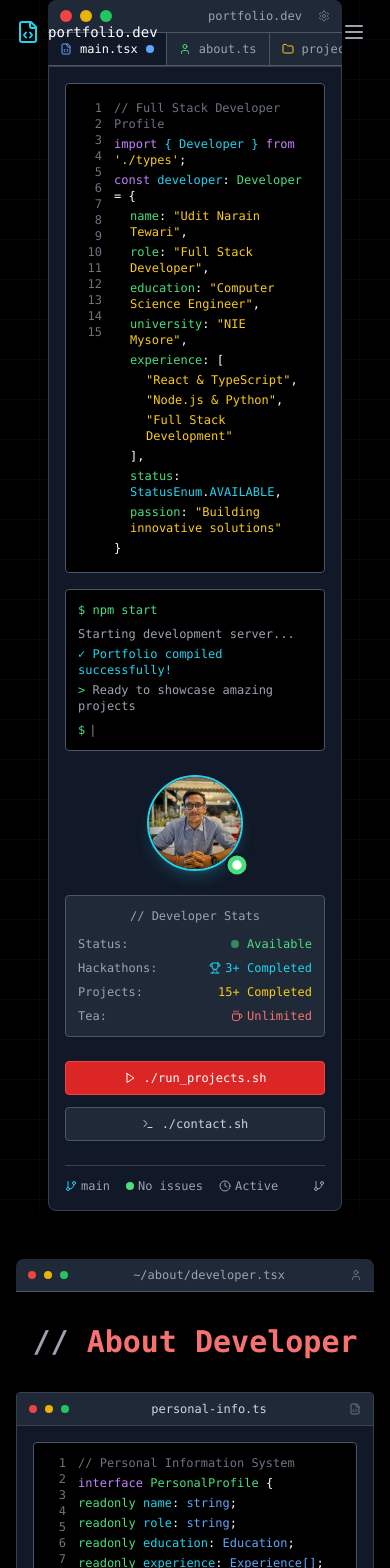
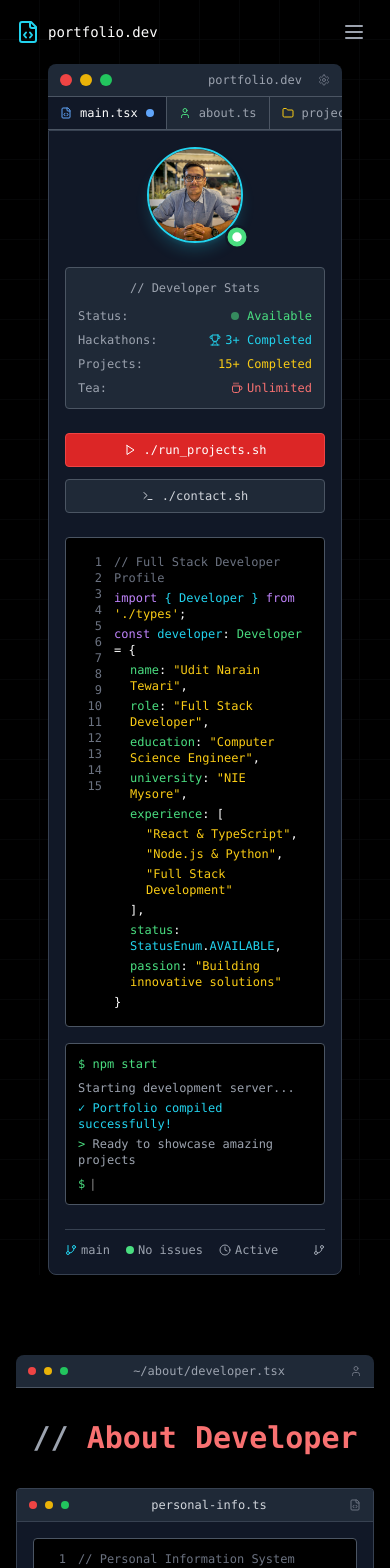
Before and after one commit to udit2002-c/porfolio2, a React (Vite) app: page / in a window 390 px wide. Shown: the top 1568 px of the page. Built offline with nearby package versions, Linux system fonts and the light colour scheme.

Commit message:
fixed overlap

```diff
--- a/package.json
+++ b/package.json
@@ -54,6 +54,7 @@
     "react-day-picker": "^8.10.1",
     "react-dom": "^18.3.1",
     "react-hook-form": "^7.53.0",
+    "react-icons": "^5.5.0",
     "react-resizable-panels": "^2.1.3",
     "react-router-dom": "^6.26.2",
     "react-type-animation": "^3.2.0",
--- a/src/components/About.tsx
+++ b/src/components/About.tsx
@@ -3,7 +3,7 @@ import { Mail, Phone, MapPin, GraduationCap, FileCode, User, BookOpen, Calendar,
 
 export const About = () => {
   return (
-    <section id="about" className="py-12 sm:py-20 relative overflow-hidden bg-black">
+    <section id="about" className="pt-20 pb-12 sm:pt-24 sm:pb-20 relative overflow-hidden bg-black">
       <div className="container mx-auto px-4 sm:px-6 lg:px-8 relative z-10">
         <motion.div
           initial={{ opacity: 0, y: 30 }}
--- a/src/components/Achievements.tsx
+++ b/src/components/Achievements.tsx
@@ -51,7 +51,7 @@ export const Achievements = () => {
   };
 
   return (
-    <section id="achievements" className="py-20 relative overflow-hidden bg-black">
+    <section id="achievements" className="pt-20 pb-20 sm:pt-24 relative overflow-hidden bg-black">
       <div className="container mx-auto px-4 relative z-10">
         <motion.div
           initial={{ opacity: 0, y: 30 }}
--- a/src/components/Contact.tsx
+++ b/src/components/Contact.tsx
@@ -86,7 +86,7 @@ export const Contact = () => {
   };
 
   return (
-    <section id="contact" className="py-20 relative overflow-hidden bg-black">
+    <section id="contact" className="pt-20 pb-20 sm:pt-24 relative overflow-hidden bg-black">
       <div className="container mx-auto px-4 max-w-6xl relative z-10">
         <motion.div
           initial={{ opacity: 0, y: 20 }}
--- a/src/components/Experience.tsx
+++ b/src/components/Experience.tsx
@@ -56,7 +56,7 @@ export const Experience = () => {
   ];
 
   return (
-    <section id="experience" className="py-20 relative overflow-hidden bg-black">
+    <section id="experience" className="pt-20 pb-20 sm:pt-24 relative overflow-hidden bg-black">
       <div className="container mx-auto px-4 relative z-10">
         <motion.div
           initial={{ opacity: 0, y: 20 }}
--- a/src/components/Hero.tsx
+++ b/src/components/Hero.tsx
@@ -3,7 +3,7 @@ import { Code, Terminal, FileCode, Brackets, GitBranch, Folder, Monitor, Databas
 
 export const Hero = () => {
   return (
-    <section className="min-h-screen flex items-center justify-center relative overflow-hidden bg-black px-4 sm:px-6 lg:px-8">
+    <section id="hero" className="min-h-screen flex items-center justify-center relative overflow-hidden bg-black px-4 sm:px-6 lg:px-8 pt-16 sm:pt-20">
       {/* Subtle grid background with animation */}
       <motion.div
         className="absolute inset-0 opacity-20"
@@ -72,89 +72,8 @@ export const Hero = () => {
           {/* Main Editor Content */}
           <div className="bg-gray-900 rounded-b-lg border border-gray-700 p-4 sm:p-6 md:p-8">
             <div className="grid lg:grid-cols-3 gap-6 sm:gap-8 items-center">
-              {/* Code Editor */}
-              <div className="lg:col-span-2">
-                <motion.div
-                  className="bg-black border border-gray-600 rounded p-4 sm:p-6 font-mono text-xs sm:text-sm"
-                  initial={{ opacity: 0, x: -20 }}
-                  animate={{ opacity: 1, x: 0 }}
-                  transition={{ duration: 0.6, delay: 0.2 }}
-                >
-                  {/* Line Numbers */}
-                  <div className="flex">
-                    <div className="text-gray-500 select-none mr-3 sm:mr-4 text-right" style={{ minWidth: '20px' }}>
-                      {[...Array(15)].map((_, i) => (
-                        <motion.div
-                          key={i}
-                          initial={{ opacity: 0 }}
-                          animate={{ opacity: 1 }}
-                          transition={{ delay: i * 0.1 }}
-                        >
-                          {i + 1}
-                        </motion.div>
-                      ))}
-                    </div>
-
-                    {/* Code Content */}
-                    <div className="flex-1">
-                      <div className="space-y-1">
-                        <motion.div
-                          initial={{ opacity: 0 }}
-                          animate={{ opacity: 1 }}
-                          transition={{ delay: 0.1 }}
-                        >
-                          <span className="text-gray-500">// Full Stack Developer Profile</span>
-                        </motion.div>
-                        <div><span className="text-purple-400">import</span> <span className="text-cyan-400">{'{'} Developer {'}'}</span> <span className="text-purple-400">from</span> <span className="text-yellow-400">'./types'</span>;</div>
-                        <div></div>
-                        <div><span className="text-purple-400">const</span> <span className="text-cyan-400">developer</span>: <span className="text-green-400">Developer</span> = {"{"}</div>
-                        <div className="ml-4"><span className="text-green-400">name</span>: <span className="text-yellow-400">"Udit Narain Tewari"</span>,</div>
-                        <div className="ml-4"><span className="text-green-400">role</span>: <span className="text-yellow-400">"Full Stack Developer"</span>,</div>
-                        <div className="ml-4"><span className="text-green-400">education</span>: <span className="text-yellow-400">"Computer Science Engineer"</span>,</div>
-                        <div className="ml-4"><span className="text-green-400">university</span>: <span className="text-yellow-400">"NIE Mysore"</span>,</div>
-                        <div className="ml-4"><span className="text-green-400">experience</span>: [</div>
-                        <div className="ml-8"><span className="text-yellow-400">"React & TypeScript"</span>,</div>
-                        <div className="ml-8"><span className="text-yellow-400">"Node.js & Python"</span>,</div>
-                        <div className="ml-8"><span className="text-yellow-400">"Full Stack Development"</span></div>
-                        <div className="ml-4">],</div>
-                        <div className="ml-4"><span className="text-green-400">status</span>: <span className="text-cyan-400">StatusEnum</span>.<span className="text-cyan-400">AVAILABLE</span>,</div>
-                        <div className="ml-4"><span className="text-green-400">passion</span>: <span className="text-yellow-400">"Building innovative solutions"</span></div>
-                        <div>{"}"}</div>
-                      </div>
-                    </div>
-                  </div>
-                </motion.div>
-
-                {/* Terminal Output */}
-                <motion.div
-                  className="bg-black border border-gray-600 rounded mt-4 p-3 sm:p-4 font-mono text-xs sm:text-sm"
-                  initial={{ opacity: 0, y: 20 }}
-                  animate={{ opacity: 1, y: 0 }}
-                  transition={{ duration: 0.6, delay: 0.4 }}
-                >
-                  <div className="text-green-400 mb-2">$ npm start</div>
-                  <div className="text-gray-400 mb-1">Starting development server...</div>
-                  <div className="text-cyan-400 mb-1">✓ Portfolio compiled successfully!</div>
-                  <div className="text-gray-400 mb-2">
-                    <span className="text-green-400">{'>'}</span> Ready to showcase amazing projects
-                  </div>
-                  <div className="flex items-center">
-                    <span className="text-green-400">$ </span>
-                    <span className="text-white ml-1">
-                      <motion.span
-                        className="animate-pulse"
-                        animate={{ opacity: [1, 0, 1] }}
-                        transition={{ duration: 1, repeat: Infinity }}
-                      >
-                        |
-                      </motion.span>
-                    </span>
-                  </div>
-                </motion.div>
-              </div>
-
-              {/* Profile Section */}
-              <div className="lg:col-span-1">
+              {/* Profile Section - First on mobile, last on desktop */}
+              <div className="lg:col-span-1 order-1 lg:order-2">
                 <motion.div
                   className="text-center"
                   initial={{ opacity: 0, x: 20 }}
@@ -244,6 +163,87 @@ export const Hero = () => {
                   </div>
                 </motion.div>
               </div>
+
+              {/* Code Editor - Second on mobile, first on desktop */}
+              <div className="lg:col-span-2 order-2 lg:order-1">
+                <motion.div
+                  className="bg-black border border-gray-600 rounded p-4 sm:p-6 font-mono text-xs sm:text-sm"
+                  initial={{ opacity: 0, x: -20 }}
+                  animate={{ opacity: 1, x: 0 }}
+                  transition={{ duration: 0.6, delay: 0.2 }}
+                >
+                  {/* Line Numbers */}
+                  <div className="flex">
+                    <div className="text-gray-500 select-none mr-3 sm:mr-4 text-right" style={{ minWidth: '20px' }}>
+                      {[...Array(15)].map((_, i) => (
+                        <motion.div
+                          key={i}
+                          initial={{ opacity: 0 }}
+                          animate={{ opacity: 1 }}
+                          transition={{ delay: i * 0.1 }}
+                        >
+                          {i + 1}
+                        </motion.div>
+                      ))}
+                    </div>
+
+                    {/* Code Content */}
+                    <div className="flex-1">
+                      <div className="space-y-1">
+                        <motion.div
+                          initial={{ opacity: 0 }}
+                          animate={{ opacity: 1 }}
+                          transition={{ delay: 0.1 }}
+                        >
+                          <span className="text-gray-500">// Full Stack Developer Profile</span>
+                        </motion.div>
+                        <div><span className="text-purple-400">import</span> <span className="text-cyan-400">{'{'} Developer {'}'}</span> <span className="text-purple-400">from</span> <span className="text-yellow-400">'./types'</span>;</div>
+                        <div></div>
+                        <div><span className="text-purple-400">const</span> <span className="text-cyan-400">developer</span>: <span className="text-green-400">Developer</span> = {"{"}</div>
+                        <div className="ml-4"><span className="text-green-400">name</span>: <span className="text-yellow-400">"Udit Narain Tewari"</span>,</div>
+                        <div className="ml-4"><span className="text-green-400">role</span>: <span className="text-yellow-400">"Full Stack Developer"</span>,</div>
+                        <div className="ml-4"><span className="text-green-400">education</span>: <span className="text-yellow-400">"Computer Science Engineer"</span>,</div>
+                        <div className="ml-4"><span className="text-green-400">university</span>: <span className="text-yellow-400">"NIE Mysore"</span>,</div>
+                        <div className="ml-4"><span className="text-green-400">experience</span>: [</div>
+                        <div className="ml-8"><span className="text-yellow-400">"React & TypeScript"</span>,</div>
+                        <div className="ml-8"><span className="text-yellow-400">"Node.js & Python"</span>,</div>
+                        <div className="ml-8"><span className="text-yellow-400">"Full Stack Development"</span></div>
+                        <div className="ml-4">],</div>
+                        <div className="ml-4"><span className="text-green-400">status</span>: <span className="text-cyan-400">StatusEnum</span>.<span className="text-cyan-400">AVAILABLE</span>,</div>
+                        <div className="ml-4"><span className="text-green-400">passion</span>: <span className="text-yellow-400">"Building innovative solutions"</span></div>
+                        <div>{"}"}</div>
+                      </div>
+                    </div>
+                  </div>
+                </motion.div>
+
+                {/* Terminal Output */}
+                <motion.div
+                  className="bg-black border border-gray-600 rounded mt-4 p-3 sm:p-4 font-mono text-xs sm:text-sm"
+                  initial={{ opacity: 0, y: 20 }}
+                  animate={{ opacity: 1, y: 0 }}
+                  transition={{ duration: 0.6, delay: 0.4 }}
+                >
+                  <div className="text-green-400 mb-2">$ npm start</div>
+                  <div className="text-gray-400 mb-1">Starting development server...</div>
+                  <div className="text-cyan-400 mb-1">✓ Portfolio compiled successfully!</div>
+                  <div className="text-gray-400 mb-2">
+                    <span className="text-green-400">{'>'}</span> Ready to showcase amazing projects
+                  </div>
+                  <div className="flex items-center">
+                    <span className="text-green-400">$ </span>
+                    <span className="text-white ml-1">
+                      <motion.span
+                        className="animate-pulse"
+                        animate={{ opacity: [1, 0, 1] }}
+                        transition={{ duration: 1, repeat: Infinity }}
+                      >
+                        |
+                      </motion.span>
+                    </span>
+                  </div>
+                </motion.div>
+              </div>
             </div>
 
             {/* Bottom Status Bar */}
--- a/src/components/Navbar.tsx
+++ b/src/components/Navbar.tsx
@@ -579,10 +579,10 @@ export const Navbar = () => {
 
   useEffect(() => {
     const handleKeyDown = (e: KeyboardEvent) => {
-      if (e.ctrlKey && e.key === 'k') {
+      if ((e.ctrlKey || e.metaKey) && e.key === 'k') {
         e.preventDefault();
         setSearchOpen(true);
-      } else if (e.ctrlKey && e.key === 'j') {
+      } else if ((e.ctrlKey || e.metaKey) && (e.key === 'j' || e.key === '`')) {
         e.preventDefault();
         setTerminalOpen(true);
       } else if (e.key === 'Escape') {
@@ -780,7 +780,7 @@ export const Navbar = () => {
                   className="w-full text-left px-3 py-2 text-gray-300 hover:text-cyan-400 hover:bg-gray-700 rounded transition-colors"
                   whileHover={{ x: 5 }}
                 >
-                  Terminal (⌘J)
+                  Terminal (⌘` or ⌘J)
                 </motion.button>
                 </div>
             </motion.div>
--- a/src/components/Projects.tsx
+++ b/src/components/Projects.tsx
@@ -68,7 +68,7 @@ export const Projects = () => {
   ];
 
   return (
-    <section id="projects" className="py-20 relative overflow-hidden bg-black">
+    <section id="projects" className="pt-20 pb-20 sm:pt-24 relative overflow-hidden bg-black">
       <div className="container mx-auto px-4 relative z-10">
         <motion.div
           initial={{ opacity: 0, y: 20 }}
--- a/src/components/Skills.tsx
+++ b/src/components/Skills.tsx
@@ -42,7 +42,7 @@ export const Skills = () => {
   ];
 
   return (
-    <section id="skills" className="py-20 relative overflow-hidden bg-black">
+    <section id="skills" className="pt-20 pb-20 sm:pt-24 relative overflow-hidden bg-black">
       <div className="container mx-auto px-4 relative z-10">
         <motion.div
           initial={{ opacity: 0, y: 30 }}
--- a/src/index.css
+++ b/src/index.css
@@ -109,6 +109,16 @@
 
   ::-webkit-scrollbar-thumb:hover {
     background: #6b7280;
+  }
+
+  /* Hide scrollbar utility */
+  .scrollbar-hide {
+    -ms-overflow-style: none;
+    scrollbar-width: none;
+  }
+
+  .scrollbar-hide::-webkit-scrollbar {
+    display: none;
   }
 }
 
```
Also changed, not shown: 1 other file (tests, documents, lock files or other folders). Lines whose indentation alone changed are shown as unchanged.
